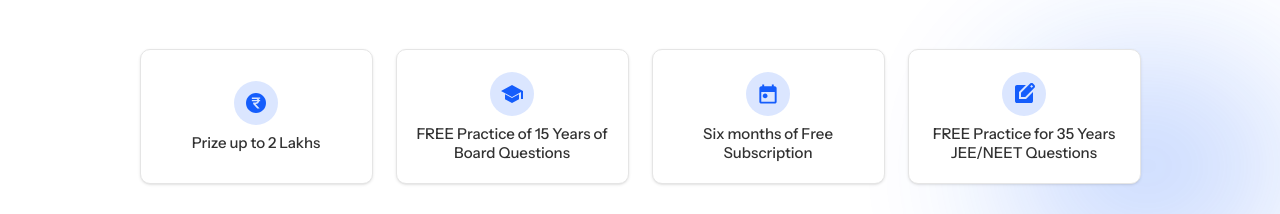
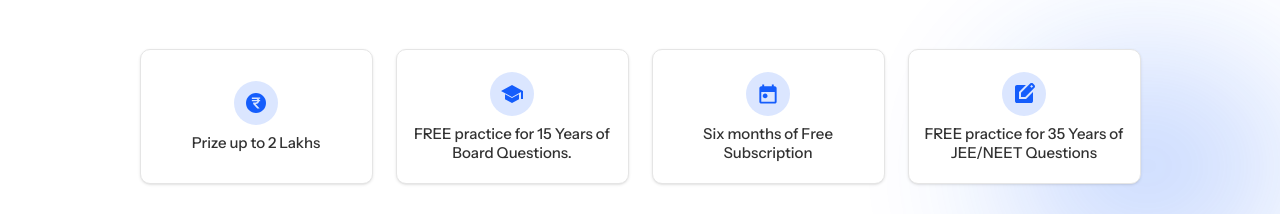
Before and after one commit to Kunal7069/StudyTable_Frontend, a React (Vite) app: page / in a window 1280 px wide. Shown: the part 1300-1514 px from the top of the page. Built offline with nearby package versions, Linux system fonts and the light colour scheme.

Commit message:
Update text in small card OptimizeYourSection.tsx

```diff
--- a/src/components/Custom/OptimizeYourSection/OptimizeYourSection.tsx
+++ b/src/components/Custom/OptimizeYourSection/OptimizeYourSection.tsx
@@ -126,7 +126,7 @@ export const OptimizeYourSection = (): JSX.Element => {
                 imageUrl="currency_rupee_circle.svg"
               />
               <SmallCard
-                text="FREE Practice of 15 Years of Board Questions"
+                text="FREE practice for 15 Years of Board Questions."
                 imageUrl="school.svg"
               />
               <SmallCard
@@ -134,7 +134,7 @@ export const OptimizeYourSection = (): JSX.Element => {
                 imageUrl="today.svg"
               />
               <SmallCard
-                text="FREE Practice for 35 Years JEE/NEET Questions"
+                text="FREE practice for 35 Years of JEE/NEET Questions"
                 imageUrl="edit_square.svg"
               />
             </div>
```
